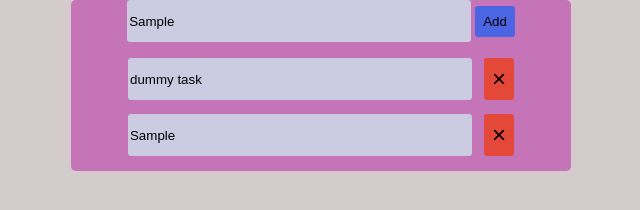
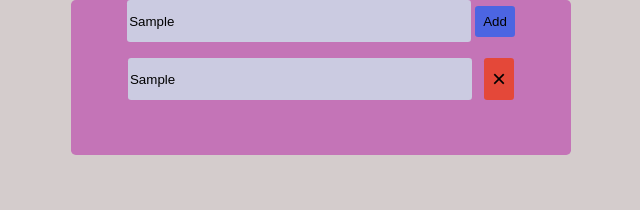
Before and after one commit to codegrann/Mentorship-Projects, a plain HTML site: page todo/index.html in a window 1280 px wide. Both pictures are taken after typing "Sample" into the empty fields and a click on the button "Add". Shown: the whole page, without its empty margins (319-959 px from the left). Drawn offline with Linux system fonts and the light colour scheme.

Commit message:
added functionality to delete task

```diff
--- a/todo/index.html
+++ b/todo/index.html
@@ -19,10 +19,10 @@
       </div>
       <div id="tasks">
 
-        <div class="taskEach">
+        <!-- <div class="taskEach">
           <input type="text" class="task taskText" value="dummy task" readonly>
           <button class="remove button">&times;</button>
-        </div>
+        </div>  -->
       </div>
     </div>
   </div>
--- a/todo/index.js
+++ b/todo/index.js
@@ -17,7 +17,12 @@ function addTask() {
           <button class="remove button">&times;</button>
         </div>
         `;
-
+    let deleteButtons=document.querySelectorAll(".remove");
+    for(let i=0; i<deleteButtons.length; i++)    {
+        deleteButtons[i].onclick=function(){
+            deleteButtons[i].parentNode.remove();
+        }
+    }
 
     }
 }
```
